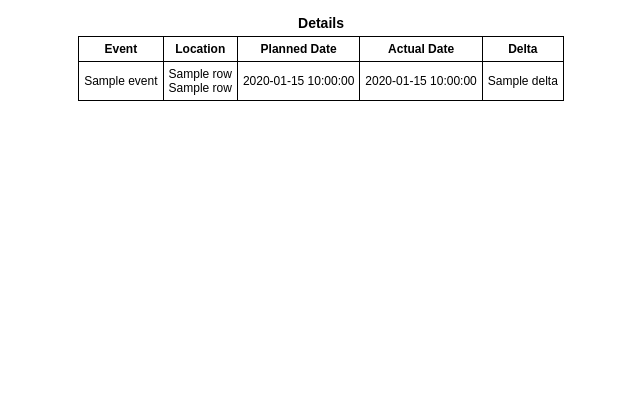
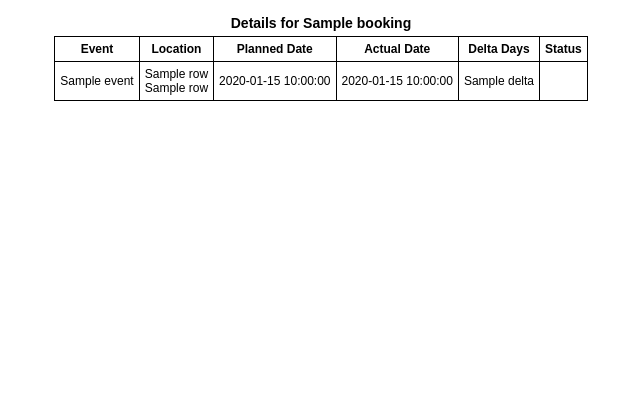
Before and after one commit to deevgeny/seacargos, a Flask app: template seacargos/templates/dashboard/details.html in a window 1280 px wide. Shown: the part 64-484 px from the top of the page, without its empty margins (319-959 px from the left). Run offline with Flask 2, Linux system fonts and the light colour scheme; the template is opened without the code that fills it: most values are stand-ins (such as "Sample title", 1, 10 or a date in 2020); parts of the project's set-up code (start-up, migrations or seed data) failed here and were passed over.

Commit message:
Finish details.html templates and details() view in dashboard.py. Add details links to schedule table.

```diff
--- a/seacargos/dashboard.py
+++ b/seacargos/dashboard.py
@@ -85,12 +85,13 @@ def details(bkg_number):
             row["plannedDate"] = dt.strftime(i[1]["eventDate"], format_string)
             row["actualDate"] = dt.strftime(i[0]["eventDate"], format_string)
             row["delta"] = (i[0]["eventDate"] - i[1]["eventDate"]).days
+            row["status"] = i[0]["status"]
             details.append(row)
             content["details"] = details
+            content["booking"] = bkg_number
     else:
         flash(f"Record {bkg_number} not found in database.")
     return render_template("/dashboard/details.html", content=content)
-
 
 # Helper functions
 def ping(func):
@@ -165,27 +166,18 @@ def tracking_summary(db):
 def db_tracking_data(user, db):
     """Get shipments that did not reach destination from
     tracking collection."""
-    #if not user: - deprication
-    #    #log("[oneline.py] [check_db_records()]"\
-          #  + f" [Wrong query {query}]")
-    #    return False
     cursor = db.tracking.aggregate(
         [{"$match": {"user": user, "trackEnd": None}},
          {"$sort": {"departureDate": -1}},
          {"$project": {"_id": 0, "schedule": 0, "initSchedule": 0}}]
     )
-    return cursor #json.loads(dumps(tracking_cursor))
+    return cursor
 
 def schedule_table_data(cursor):
     """Prepare schedule data for schedule table."""
     format_string = "%d-%m-%Y %H:%M"
     table_data = {"table": []}
     for c in cursor:
-        # Transform UTC microseconds to local datetime object
-        #dep_dt = dt.fromtimestamp(r["departureDate"]["$date"] / 1000)
-        #arr_dt = dt.fromtimestamp(r["arrivalDate"]["$date"] / 1000)
-        # Find total number of days of delivery
-        #total_days = (arr_dt - dep_dt).days
         # Construct and append table data row
         table_data["table"].append(
             {"booking": c["bkgNo"], "container": c["cntrNo"],
--- a/seacargos/static/style.css
+++ b/seacargos/static/style.css
@@ -124,6 +124,11 @@ body {
         padding: 5px;
         font-size: 12px;
 }
+    #schedule-table .check-box {
+        /* background-color: lightgreen; */
+        font-size: 16px;
+        text-align: center;
+    }
 /* Forms */
 form.login-form {
     display: grid;
--- a/seacargos/templates/dashboard/dashboard.html
+++ b/seacargos/templates/dashboard/dashboard.html
@@ -60,7 +60,9 @@
       </tr>
       {% for row in content.table %}
         <tr>
-          <td>{{ row.booking }}</td>
+          <td>
+            <a href="{{ url_for('dashboard.details', bkg_number=row.booking) }}">{{ row.booking }}</a>
+          </td>
           <td>{{ row.container }}</td>
           <td>{{ row.type }}</td>
           <td>{{ row.from.location }}<br>{{ row.from.terminal }}</td>
--- a/seacargos/templates/dashboard/details.html
+++ b/seacargos/templates/dashboard/details.html
@@ -25,14 +25,15 @@
 {% block content %}
   <div id="schedule-table">
     {% if content.details %}
-      <div class="caption">Details</div>
+      <div class="caption">Details for {{ content.booking }}</div>
       <table>
         <tr>
           <th>Event</th>
           <th>Location</th>
           <th>Planned Date</th>
           <th>Actual Date</th>
-          <th>Delta</th>
+          <th>Delta Days</th>
+          <th>Status</th>
         </tr>
         {% for row in content.details %}
         <tr>
@@ -40,7 +41,12 @@
           <td>{{ row.placeName }}<br>{{ row.yardName }}</td>
           <td>{{ row.plannedDate }}</td>
           <td>{{ row.actualDate }}</td>
-          <td>{{ row.delta }}</td>
+          <td style="text-align:center;">{{ row.delta }}</td>
+        {% if row.status == "E" %}
+          <td class="check-box">&#9744</td>
+        {% elif row.status == "A" %}
+          <td class="check-box">&#9745</td>
+        {% endif %}
         </tr>
         {% endfor %}
       </table>
```
